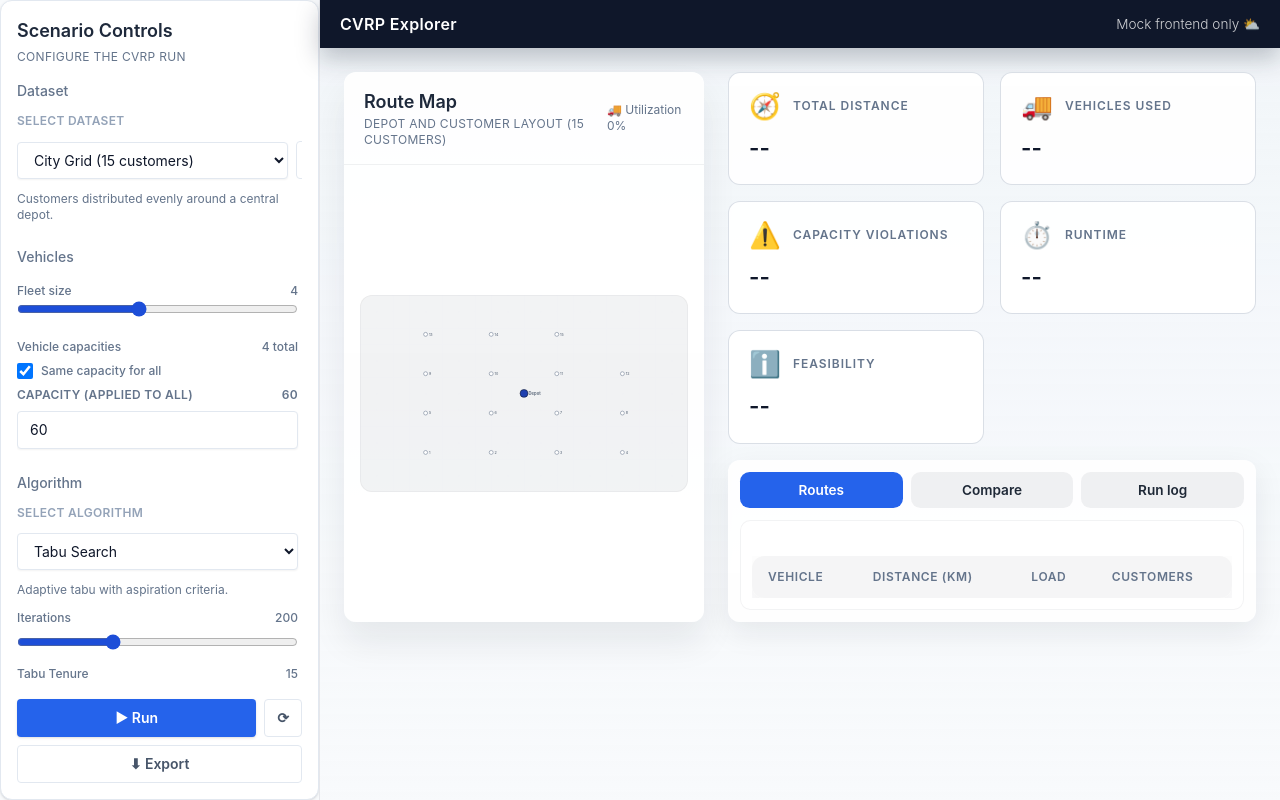
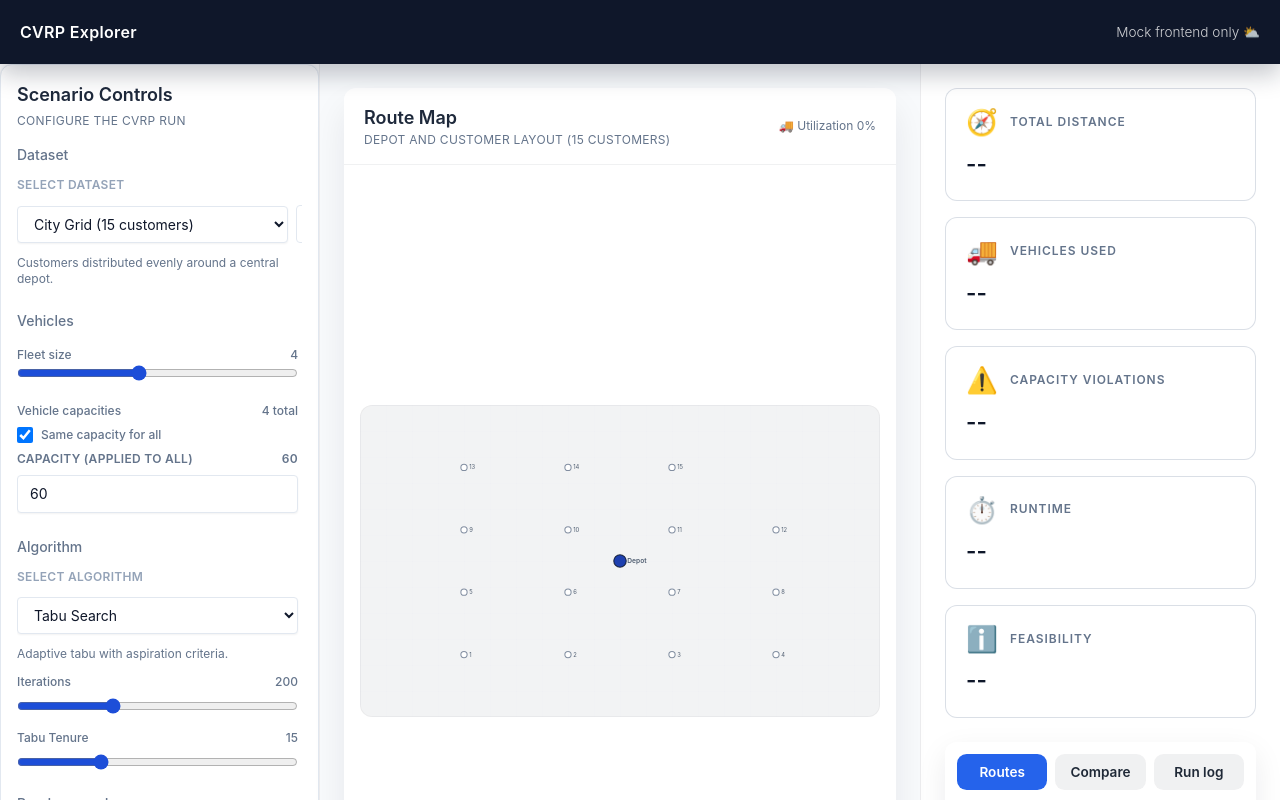
Before and after one commit to jasonboulos/CVRP, an Angular app in the folder UI/: page / in a window 1280 px wide. Shown: the top 800 px of the page. Built offline with nearby package versions, Linux system fonts and the light colour scheme.

Commit message:
Refactor dashboard layout to three-column full-height shell

```diff
--- a/UI/src/app/features/dashboard/dashboard.component.html
+++ b/UI/src/app/features/dashboard/dashboard.component.html
@@ -1,5 +1,19 @@
 <div class="dashboard-container">
-  <aside class="sidebar" [class.open]="sidebarOpen" [class.handset]="isHandset">
+  <header class="top-bar">
+    <button type="button" class="menu-button" (click)="toggleSidebar()" *ngIf="isHandset">☰</button>
+    <span class="title">CVRP Explorer</span>
+    <span class="status">Mock frontend only ⛅</span>
+  </header>
+
+  <div *ngIf="toastMessage" class="toast">{{ toastMessage }}</div>
+
+  <div class="loading-bar" *ngIf="isSolving">
+    <div class="indicator"></div>
+  </div>
+
+  <div class="dashboard-body">
+    <div class="workspace">
+      <aside class="controls-panel" [class.open]="sidebarOpen" [class.handset]="isHandset">
         <app-controls-panel
           [datasets]="datasets"
           [algorithms]="algorithms"
@@ -12,31 +26,21 @@
         ></app-controls-panel>
       </aside>
 
-  <div class="dashboard-main">
-    <header class="top-bar">
-      <button type="button" class="menu-button" (click)="toggleSidebar()" *ngIf="isHandset">☰</button>
-      <span class="title">CVRP Explorer</span>
-      <span class="status">Mock frontend only ⛅</span>
-    </header>
-
-    <div *ngIf="toastMessage" class="toast">{{ toastMessage }}</div>
-
-    <div class="loading-bar" *ngIf="isSolving">
-      <div class="indicator"></div>
-    </div>
-
-    <div class="content">
-      <div class="grid gap-6 xl:grid-cols-[2fr,1fr]">
+      <main class="map-panel">
+        <div class="map-panel__content">
           <app-map-view
-          class="min-h-[320px]"
+            class="map-panel__map"
             [depot]="instance?.depot ?? null"
             [customers]="instance?.customers ?? []"
             [routes]="routes"
             [highlightVehicle]="highlightVehicle"
             [utilization]="utilization"
           ></app-map-view>
+        </div>
+      </main>
 
-        <div class="flex flex-col gap-4">
+      <aside class="results-panel">
+        <div class="results-panel__content">
           <app-metrics-cards [metrics]="metrics"></app-metrics-cards>
           <div class="tabs">
             <div class="tab-buttons">
@@ -70,7 +74,7 @@
             </div>
           </div>
         </div>
-      </div>
+      </aside>
     </div>
   </div>
 
--- a/UI/src/app/features/dashboard/dashboard.component.scss
+++ b/UI/src/app/features/dashboard/dashboard.component.scss
@@ -3,45 +3,24 @@
   height: 100%;
 }
 
+$top-bar-height: 64px;
+
 .dashboard-container {
   position: relative;
   display: flex;
-  height: 100%;
+  flex-direction: column;
+  min-height: 100vh;
   background: #f1f5f9;
 }
 
-.sidebar {
-  width: 320px;
-  background: #f8fafc;
-  border-right: 1px solid rgba(15, 23, 42, 0.08);
-  transition: transform 0.25s ease, box-shadow 0.25s ease;
-  overflow-y: auto;
-
-  &.handset {
-    position: absolute;
-    inset: 0 auto 0 0;
-    transform: translateX(-100%);
-    z-index: 30;
-    box-shadow: none;
-  }
-
-  &.handset.open {
-    transform: translateX(0);
-    box-shadow: 0 20px 45px rgba(15, 23, 42, 0.2);
-  }
-}
-
-.dashboard-main {
-  flex: 1;
-  display: flex;
-  flex-direction: column;
-  background: linear-gradient(180deg, rgba(241, 245, 249, 0.8) 0%, #f8fafc 100%);
-}
-
 .top-bar {
+  position: sticky;
+  top: 0;
+  z-index: 40;
   display: flex;
   align-items: center;
   gap: 1rem;
+  height: $top-bar-height;
   padding: 0.75rem 1.25rem;
   background: #0f172a;
   color: #fff;
@@ -82,7 +61,10 @@
 }
 
 .toast {
-  margin: 0.75rem auto 0;
+  position: absolute;
+  top: calc(#{$top-bar-height} + 12px);
+  left: 50%;
+  transform: translateX(-50%);
   background: #1d4ed8;
   color: #fff;
   padding: 0.5rem 1rem;
@@ -90,13 +72,18 @@
   font-size: 0.85rem;
   max-width: 320px;
   text-align: center;
+  z-index: 45;
 }
 
 .loading-bar {
-  position: relative;
+  position: absolute;
+  top: $top-bar-height;
+  left: 0;
+  right: 0;
   height: 4px;
   overflow: hidden;
   background: rgba(37, 99, 235, 0.15);
+  z-index: 35;
 
   .indicator {
     position: absolute;
@@ -107,28 +94,80 @@
   }
 }
 
-@keyframes slide {
-  0% {
+.dashboard-body {
+  position: relative;
+  flex: 1;
+  height: calc(100vh - #{$top-bar-height});
+  overflow: hidden;
+  min-height: 0;
+}
+
+.workspace {
+  position: relative;
+  display: flex;
+  height: 100%;
+  width: 100%;
+}
+
+.controls-panel {
+  width: 320px;
+  background: #ffffff;
+  border-right: 1px solid rgba(15, 23, 42, 0.08);
+  overflow-y: auto;
+  transition: transform 0.25s ease, box-shadow 0.25s ease;
+  flex-shrink: 0;
+
+  &.handset {
+    position: fixed;
+    top: $top-bar-height;
+    bottom: 0;
+    left: 0;
+    z-index: 50;
+    width: min(320px, 100vw);
     transform: translateX(-100%);
+    box-shadow: none;
   }
-  50% {
-    transform: translateX(50%);
-  }
-  100% {
-    transform: translateX(200%);
+
+  &.handset.open {
+    transform: translateX(0);
+    box-shadow: 0 20px 45px rgba(15, 23, 42, 0.2);
   }
 }
 
-.content {
+.map-panel {
+  position: relative;
   flex: 1;
-  overflow: auto;
-  padding: 1.5rem;
+  min-width: 0;
+  background: #f8fafc;
 }
 
-@media (max-width: 768px) {
-  .content {
-    padding: 1rem;
-  }
+.map-panel__content {
+  position: absolute;
+  inset: 0;
+  padding: 1.5rem;
+  display: flex;
+  flex-direction: column;
+}
+
+.map-panel__map {
+  flex: 1;
+  min-height: 0;
+}
+
+.results-panel {
+  width: 400px;
+  background: #ffffff;
+  border-left: 1px solid rgba(15, 23, 42, 0.08);
+  overflow-y: auto;
+  flex-shrink: 0;
+}
+
+.results-panel__content {
+  display: flex;
+  flex-direction: column;
+  gap: 1.5rem;
+  padding: 1.5rem;
+  min-height: 100%;
 }
 
 .tabs {
@@ -169,9 +208,46 @@
   }
 }
 
+@keyframes slide {
+  0% {
+    transform: translateX(-100%);
+  }
+  50% {
+    transform: translateX(50%);
+  }
+  100% {
+    transform: translateX(200%);
+  }
+}
+
 .backdrop {
-  position: absolute;
-  inset: 0;
+  position: fixed;
+  top: $top-bar-height;
+  left: 0;
+  right: 0;
+  bottom: 0;
   background: rgba(15, 23, 42, 0.45);
-  z-index: 20;
+  z-index: 30;
 }
+
+@media (max-width: 1280px) {
+  .results-panel {
+    width: 360px;
+  }
+}
+
+@media (max-width: 1024px) {
+  .results-panel {
+    width: 320px;
+  }
+}
+
+@media (max-width: 768px) {
+  .map-panel__content {
+    padding: 1rem;
+  }
+
+  .results-panel {
+    display: none;
+  }
+}
```
Lines whose indentation alone changed are shown as unchanged.
